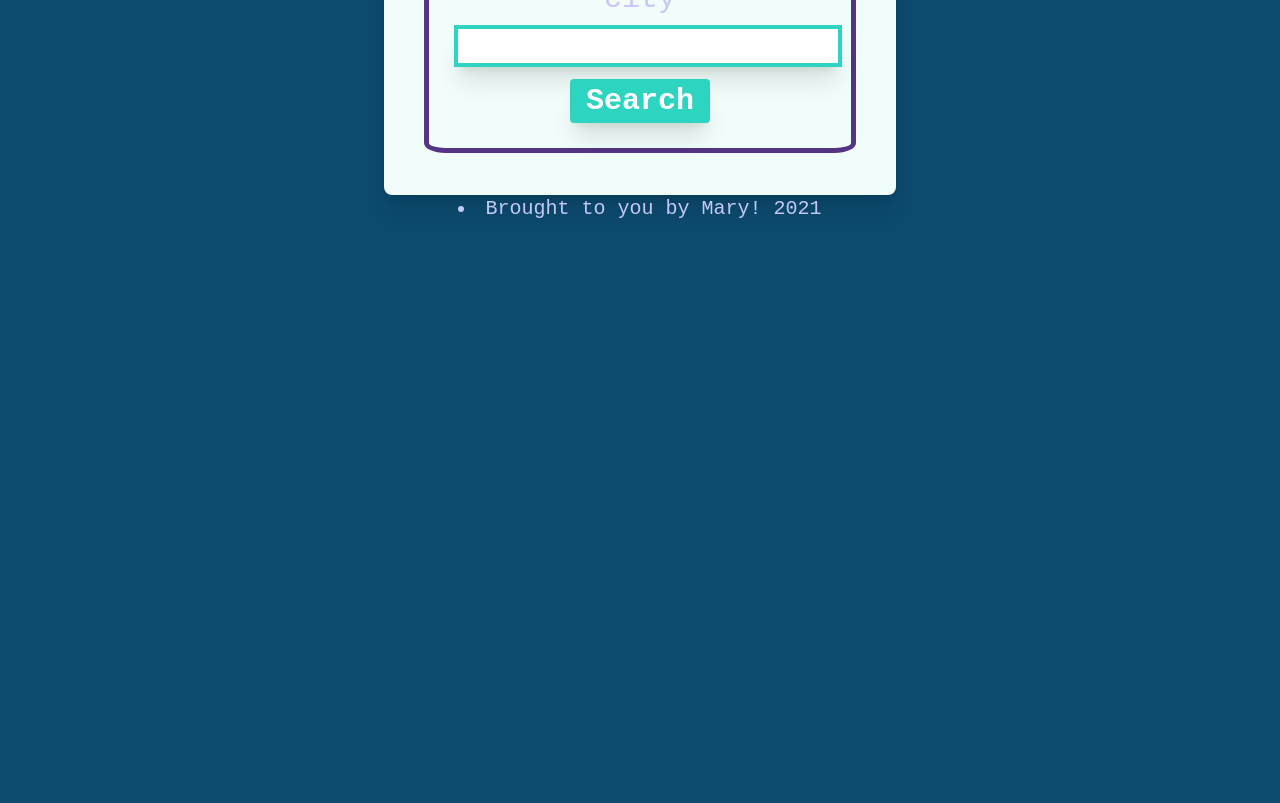
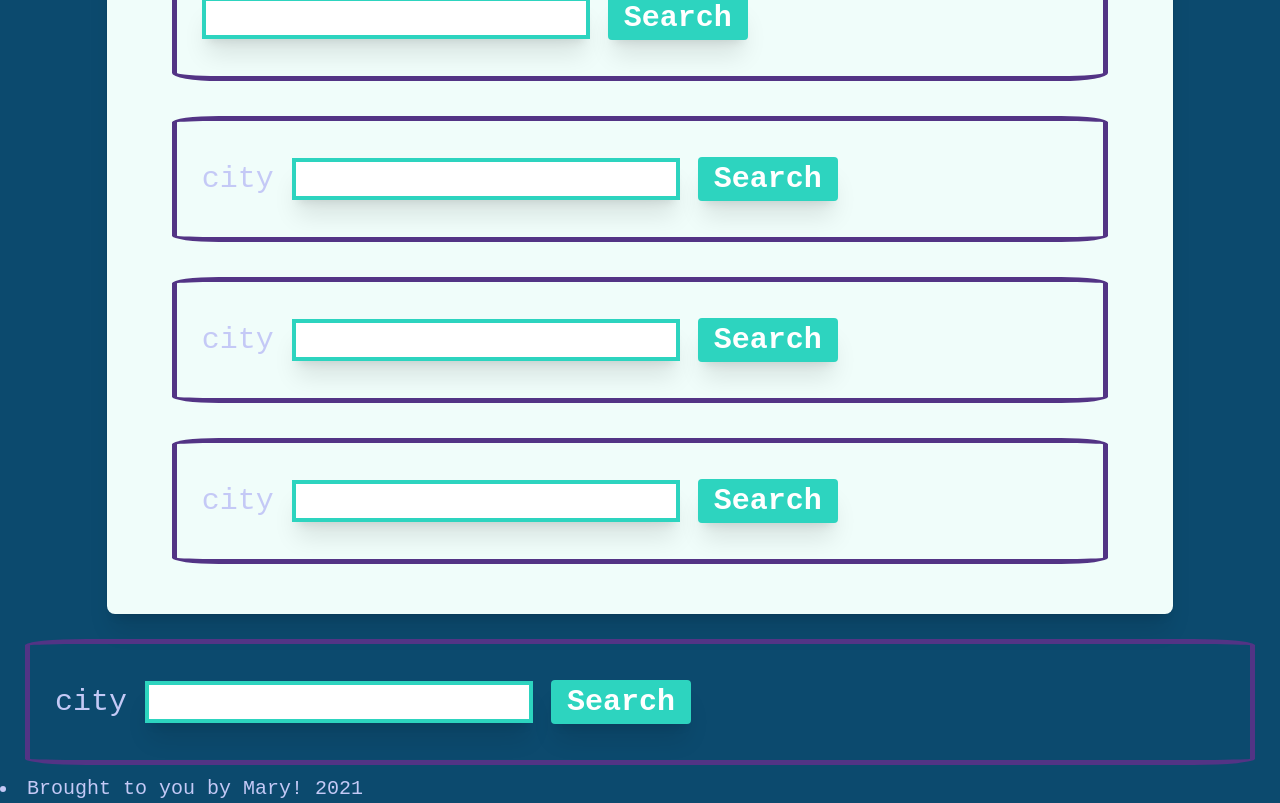
Before and after one commit to Cheez0id/Weather-Dashboard-Homework, a website: page docs/index.html in a window 1280 px wide. Shown: the part 322-1125 px from the top of the page. Before the commit the page ends 800 px from the top, so only its background shows below. Drawn offline with nearby package versions, Linux system fonts and the light colour scheme; files that its build step writes are made by us from their sources.

Commit message:
working with flexbox

```diff
--- a/docs/index.html
+++ b/docs/index.html
@@ -17,17 +17,47 @@
 </html>
 
 	<body class="bg-sky-900 text-indigo-400 font-mono text-xl">
+		<!-- HEADER-->
 		<div>
-			<header class="text-5xl px-6 pt-10 pb-8 shadow-xl sm:max-w-3xl sm:mx-auto  my-7">
+			<header class="text-5xl px-6 pt-10 pb-8 shadow-xl sm:max-w-3xl sm:mx-auto  my-7 centerText">
 				<h1>Weather Dashboard</h1>
 			</header>
 		</div>
+<!-- PAGE ELEMENTS -->
+		<div class="flex flex-wrap w-5/6 px-6 py-10 bg-teal-50 shadow-xl ring-1 ring-gray-900/5 sm:mx-auto sm:rounded-lg sm:px-10">
+			<div class="box w-1/2">
+				<div class="text-3xl">
+					<h1>Search by City</h1>
+				</div>
+				<form id="searchForm">
+					<label for="City"></label>
+					<input type="text" class="
+					border-4 border-teal-400
+					hover:bg-teal-50 shadow-xl my-3" id="city" value="" />
+					<button class="bg-teal-400 hover:bg-teal-300 text-white font-bold py-2 px-4 rounded shadow-xl">Search</button>
+				</form>
+			</div>
 
-		<div class="px-6 pt-10 pb-8 bg-teal-50 shadow-xl ring-1 ring-gray-900/5 sm:max-w-lg sm:mx-auto sm:rounded-lg sm:px-10">
-			<div class="text-3xl">
-				<h1>Weather Search</h1>
+			<div class="box">
+				<form id="searchForm">
+					<label for="City">city</label>
+					<input type="text" class="
+					border-4 border-teal-400
+					hover:bg-teal-50 shadow-xl my-3" id="city" value="" />
+					<button class="bg-teal-400 hover:bg-teal-300 text-white font-bold py-2 px-4 rounded shadow-xl">Search</button>
+				</form>
 			</div>
-			<div>
+
+			<div class="box">
+				<form id="searchForm">
+					<label for="City">city</label>
+					<input type="text" class="
+					border-4 border-teal-400
+					hover:bg-teal-50 shadow-xl my-3" id="city" value="" />
+					<button class="bg-teal-400 hover:bg-teal-300 text-white font-bold py-2 px-4 rounded shadow-xl">Search</button>
+				</form>
+			</div>
+
 			<div class="box">
 				<form id="searchForm">
 					<label for="City">city</label>
@@ -39,8 +69,17 @@
 			</div>
 			</div>
 
-			<div id="result"></div>
+
+		<div id="result">
+			<div class="box">
+					<label for="City">city</label>
+					<input type="text" class="
+					border-4 border-teal-400
+					hover:bg-teal-50 shadow-xl my-3" id="city" value="" />
+					<button class="bg-teal-400 hover:bg-teal-300 text-white font-bold py-2 px-4 rounded shadow-xl">Search</button>
+			</div>
 		</div>
+
 	<footer>
 		<li>Brought to you by Mary! 2021</li>
 	</footer>
--- a/docs/style.css
+++ b/docs/style.css
@@ -1,19 +1,19 @@
 * {
 	font-family: "Courier New", Courier, monospace;
 	color: #c4c9f6;
-	text-align: center;
 	flex: auto;
 }
 
-
+.centerText{
+	text-align: center;
+}
 
 
 .box {
-	margin-left: auto;
-	margin-right: auto;
+	margin-left: 25px;
+	margin-right: 25px;
 	margin-top: 25px;
 	margin-bottom: 10px;
-	width: 100%;
 	border: 5px solid rgb(83, 52, 133);
 	border-radius: 5%;
 	font-size: 150%;
```
